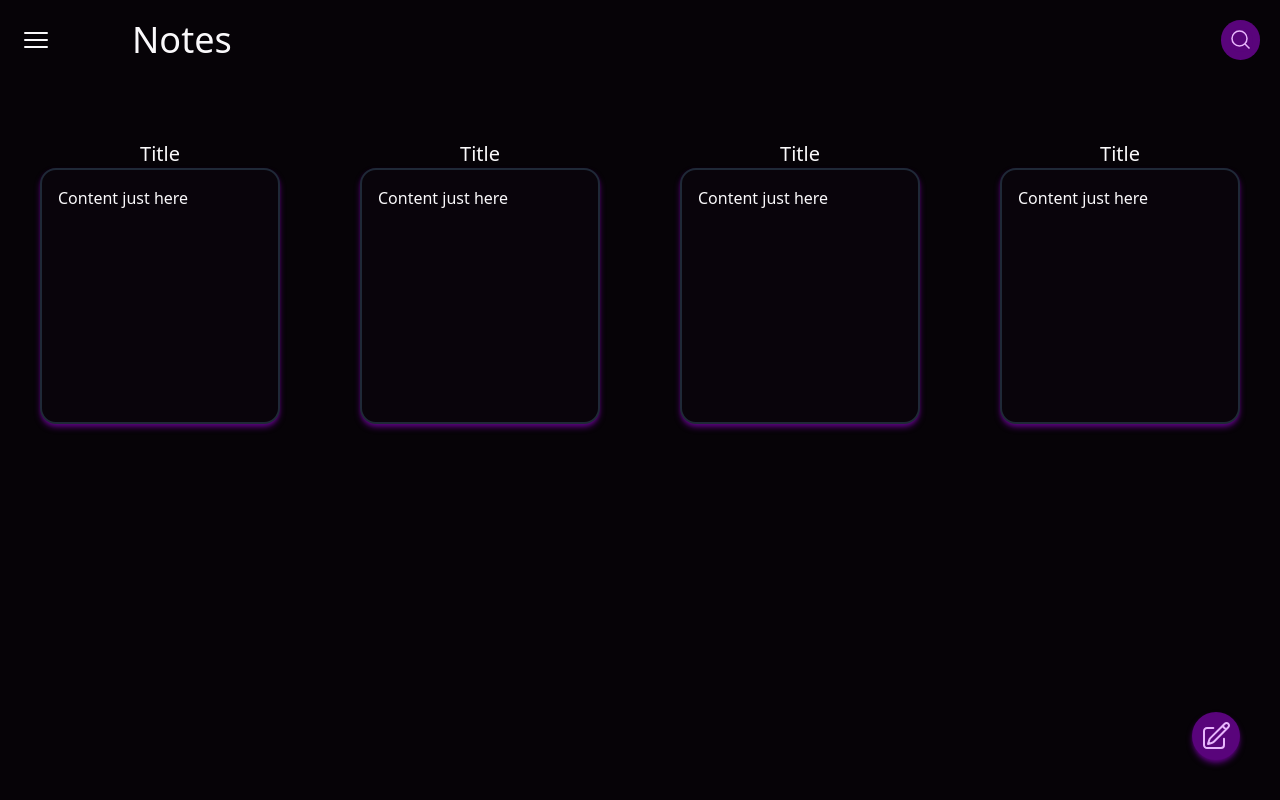
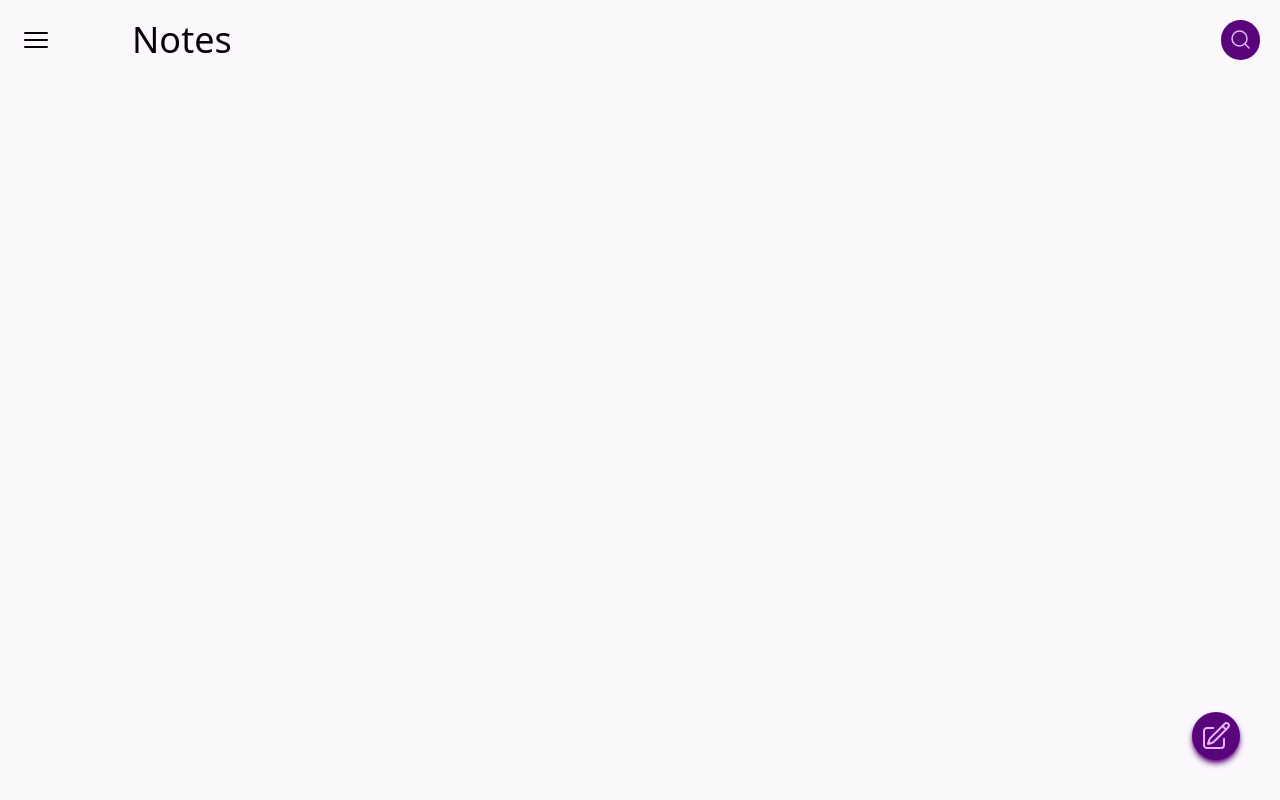
Before and after one commit to Apoll0nsLyre/react-project, a React (Vite) app: page / in a window 1280 px wide. Built offline with nearby package versions, Linux system fonts and the light colour scheme.

Commit message:
added note functions

```diff
--- a/src/App.jsx
+++ b/src/App.jsx
@@ -2,39 +2,10 @@ import { useState, useEffect, useRef } from 'react'
 import './App.css'
 import './index.css'
 import {Slide} from './components/slide.jsx'
-import {NoteElement} from './components/note.jsx'
+import {Modal} from './components/modal.jsx'
+import {Page} from './components/page.jsx'
 // Note app
 
-function ButtonBack({onClick}){
-  return(
-    <div className='size-fit'
-    onClick={onClick}>
-          <svg xmlns="http://www.w3.org/2000/svg" fill="none" viewBox="0 0 24 24" strokeWidth={1.5} stroke="currentColor" className="w-8 h-8 cursor-pointer text-foreground">
-            <path strokeLinecap="round" strokeLinejoin="round" d="M15.75 19.5 8.25 12l7.5-7.5" />
-          </svg>
-        </div>
-  )
-}
-
-
-function Modal({onClick}){
-  // trouver un moyen de stocker le contenu du textarea et title
-
-  return(
-    <div className='fixed z-50 top-0 left-0 w-full h-full bg-background '>
-      <header className='sticky flex top-0 p-5 items-center border-b border-border'>
-        <ButtonBack onClick={onClick}/>
-        <input className='text-4xl pl-5 text-secondary-foreground border-none bg-transparent focus:outline-none' type='text' placeholder='Title...' />
-      </header>
-      <main className='flex flex-col h-full w-full '>
-        <div className='w-full p-5'>
-          <textarea className='w-full h-[80vh] p-5 rounded-md text-xl text-secondary-foreground bg-transparent focus:outline-none resize-none border border-border'
-           placeholder='Content...'/>
-        </div>
-      </main>
-    </div>
-  )
-}
 
 function AddNoteButton({onClick}){
   return(
@@ -50,64 +21,6 @@ function AddNoteButton({onClick}){
 
 
 
-
-function Main({onClick}){
-  return(
-    <main className='flex flex-col items-center justify-center w-full'>
-      <div className='grid grid-cols-1 w-full pt-10 m-5 h-full sm:grid-cols-2 lg:grid-cols-4'>
-        <NoteElement onClick={onClick}/>
-        <NoteElement onClick={onClick}/>
-        <NoteElement onClick={onClick}/>
-        <NoteElement onClick={onClick}/>
-      </div>
-    </main>
-  )
-}
-
-function MenuButton(){
-  return(
-    <button className=' flex items-center justify-center'>
-      <svg xmlns="http://www.w3.org/2000/svg" fill="none" viewBox="0 0 24 24" strokeWidth="1.5" stroke="currentColor" className="size-8">
-        <path strokeLinecap="round" strokeLinejoin="round" d="M3.75 6.75h16.5M3.75 12h16.5m-16.5 5.25h16.5" />
-      </svg>
-    </button>
-  )
-}
-
-function SearchBar(){
-  return(
-    <button className='flex items-center justify-center w-10 h-10 rounded-full bg-primary text-primary-foreground'>
-      <svg xmlns="http://www.w3.org/2000/svg" fill="none" viewBox="0 0 24 24" strokeWidth={1.5} stroke="currentColor" className="size-6 rounded-full bg-primary text-primary-foreground">
-        <path strokeLinecap="round" strokeLinejoin="round" d="m21 21-5.197-5.197m0 0A7.5 7.5 0 1 0 5.196 5.196a7.5 7.5 0 0 0 10.607 10.607Z" />
-      </svg>
-    </button>
-
-  )
-}
-
-function Page({onClick}){
-    return(
-      <>
-        <Header/>
-        <Main onClick={onClick}/>
-      </>
-    )
-}
-
-function Header() {
-  return (
-    <header className='sticky top-0 flex flex-row items-center justify-center w-full bg-background p-5'>
-      <div className='flex w-full'>
-        <MenuButton/>
-        <div className='text-center w-full lg:w-fit'>
-          <h1 className='text-4xl w-full lg:pl-20'>Notes</h1>
-        </div>
-      </div>
-      <SearchBar/>
-    </header>
-
-  )
-}
 export default function App() {
   const [isModalOpen, setIsModalOpen] = useState(false)
   const [isPageOpen, setIsPageOpen] = useState(true)
@@ -119,7 +32,39 @@ export default function App() {
       stateDict.y = -50;
       stateDict.opacity = 0;
     }
+
   };
+
+  const [notes, setNotes] = useState([]);
+
+  const handleSubmit = (e) => {
+    e.preventDefault()
+    toggleModal();
+    const form = e.target;
+    const formData = new FormData(form);
+    let title = formData.get('title');
+    const content = formData.get('content');
+    const date = new Date();
+    const today = date.getFullYear() + '-' + (date.getMonth() + 1) + '-' + date.getDate();
+    if (!title & !content ) {
+      return;
+    } else if (!title) {
+      title =`Note of ${today}`;
+    }
+    handleAddNote({
+      title,
+      content,
+      date
+    });
+    console.log(notes)
+  };
+
+
+  const handleAddNote=(noteContent) => {
+    setNotes([...notes, noteContent]);
+  }
+
+
   return (
     <div className='flex flex-col p-0'>
       <Slide visible={isPageOpen} from={{opacity: 1,x:0,y:-50}} animateEnter>
@@ -128,12 +73,12 @@ export default function App() {
 
       { isModalOpen && <Slide visible={!!isModalOpen} duration={300}
         from={{opacity: 0,x:0,y:50}} >
-        <Modal onClick={toggleModal} />
+        <Modal onSubmit={handleSubmit} />
       </Slide>
       }
       {isPageOpen && <Slide visible={isPageOpen} duration={300}
       from={{opacity: stateDict.opacity,x:0,y:stateDict.y}}>
-        <Page onClick={toggleModal}/>
+        <Page onClick={toggleModal} notes={notes}/>
         </Slide>}
 
     </div>
--- a/src/components/header.jsx
+++ b/src/components/header.jsx
@@ -0,0 +1,37 @@
+import React from "react";
+
+function MenuButton(){
+    return(
+      <button className=' flex items-center justify-center'>
+        <svg xmlns="http://www.w3.org/2000/svg" fill="none" viewBox="0 0 24 24" strokeWidth="1.5" stroke="currentColor" className="size-8">
+          <path strokeLinecap="round" strokeLinejoin="round" d="M3.75 6.75h16.5M3.75 12h16.5m-16.5 5.25h16.5" />
+        </svg>
+      </button>
+    )
+}
+
+function SearchBar(){
+    return(
+      <button className='flex items-center justify-center w-10 h-10 rounded-full bg-primary text-primary-foreground'>
+        <svg xmlns="http://www.w3.org/2000/svg" fill="none" viewBox="0 0 24 24" strokeWidth={1.5} stroke="currentColor" className="size-6 rounded-full bg-primary text-primary-foreground">
+          <path strokeLinecap="round" strokeLinejoin="round" d="m21 21-5.197-5.197m0 0A7.5 7.5 0 1 0 5.196 5.196a7.5 7.5 0 0 0 10.607 10.607Z" />
+        </svg>
+      </button>
+
+    )
+}
+
+export function Header() {
+    return (
+      <header className='sticky top-0 flex flex-row items-center justify-center w-full bg-background p-5'>
+        <div className='flex w-full'>
+          <MenuButton/>
+          <div className='text-center w-full lg:w-fit'>
+            <h1 className='text-4xl w-full lg:pl-20'>Notes</h1>
+          </div>
+        </div>
+        <SearchBar/>
+      </header>
+
+    )
+  }
--- /dev/null
+++ b/src/components/modal.jsx
@@ -0,0 +1,35 @@
+import React from "react";
+
+function ButtonBack(){
+    return(
+      <div className="flex" type="submit" >
+        <button className='size-fit' type="submit">
+              <svg xmlns="http://www.w3.org/2000/svg" fill="none" viewBox="0 0 24 24" strokeWidth={1.5} stroke="currentColor" className="w-8 h-8 cursor-pointer text-foreground">
+                <path strokeLinecap="round" strokeLinejoin="round" d="M15.75 19.5 8.25 12l7.5-7.5" />
+              </svg>
+        </button>
+      </div>
+    )
+  }
+
+
+export function Modal({onSubmit}){
+
+  return(
+      <div className='fixed z-50 top-0 left-0 w-full h-full bg-background '>
+      <form action="" onSubmit={onSubmit}>
+          <header className='sticky flex top-0 p-5 h-fit items-center border-b border-border'>
+          <ButtonBack/>
+          <input name='title' className='text-2xl pl-5 text-secondary-foreground text-start border-none bg-transparent focus:outline-none' type='title' placeholder='Title...'
+          id='title'/>
+          </header>
+          <main className='flex flex-col h-full w-full '>
+            <div className='w-full p-5'>
+                <textarea className='w-full h-[80vh] p-5 rounded-md text-xl text-secondary-foreground bg-transparent focus:outline-none resize-none border border-border'
+                placeholder='Content...' name='content' id='content' type='content'/>
+            </div>
+          </main>
+      </form>
+      </div>
+  )
+}
--- a/src/components/note.jsx
+++ b/src/components/note.jsx
@@ -1,13 +1,14 @@
-import React from 'react'
+import React from 'react';
 
-export function NoteElement({onClick}){
+export function NoteElement({onClick,title,content, date}){
     return(
       <div onClick={onClick} className='flex flex-col mx-auto text-center w-fit cursor-pointer '>
-        <h1 className='text-xl'>Title</h1>
+        <h1 className='text-xl'>{title}</h1>
+        <p className='text-sm'>{date}</p>
         <div className=' border-2 h-64 border-border w-60 mx-auto rounded-2xl text-left shadow-md shadow-primary hover:shadow-none ease-in-out duration-150
          bg-card '>
-          <p className='m-4'>Content just here</p>
+          <p className='m-4'>{content}</p>
         </div>
       </div>
     )
-  }
+}
--- /dev/null
+++ b/src/components/page.jsx
@@ -0,0 +1,25 @@
+import React from 'react';
+import {Header} from './header.jsx'
+import {NoteElement} from './note.jsx'
+
+function Main({onClick, notes}){
+
+    return(
+      <main className='flex flex-col items-center justify-center w-full'>
+        <div className='grid grid-cols-1 w-full pt-10 m-5 h-full sm:grid-cols-2 lg:grid-cols-4'>
+            {notes.map((note) => (
+                <NoteElement date={Date()} onClick={onClick} title={note.title} content={note.content}/>
+            ))}
+        </div>
+      </main>
+    )
+  }
+
+export function Page({onClick,notes}){
+      return(
+        <>
+          <Header/>
+          <Main onClick={onClick} notes={notes}/>
+        </>
+      )
+  }
--- a/src/index.css
+++ b/src/index.css
@@ -3,7 +3,7 @@
 @tailwind utilities;
 
 @layer base {
-  :root {
+  /* :root {
     --background: 283 47% 2%;
     --foreground: 283 27% 98%;
     --muted: 283 13% 8%;
@@ -23,6 +23,28 @@
     --destructive: 4 84% 49%;
     --destructive-foreground: 0 0% 100%;
     --ring: 283 93% 25%;
+  } */
+  :root {
+    --background: 283 36% 98%;
+    --foreground: 283 68% 2%;
+    --muted: 283 13% 92%;
+    --muted-foreground: 283 4% 37%;
+    --popover: 283 36% 98%;
+    --popover-foreground: 283 68% 2%;
+    --card: 283 36% 97%;
+    --card-foreground: 283 68% 1%;
+    --border: 220 13% 91%;
+    --input: 220 13% 91%;
+    --primary: 283 93% 25%;
+    --primary-foreground: 283 93% 85%;
+    --secondary: 283 7% 90%;
+    --secondary-foreground: 283 7% 30%;
+    --accent: 283 15% 81%;
+    --accent-foreground: 283 15% 21%;
+    --destructive: 4 84% 36%;
+    --destructive-foreground: 4 84% 96%;
+    --ring: 283 93% 25%;
+    --radius: 0.5rem;
   }
 }
 
```
Also changed, not shown: 1 other file (tests, documents, lock files or other folders).
